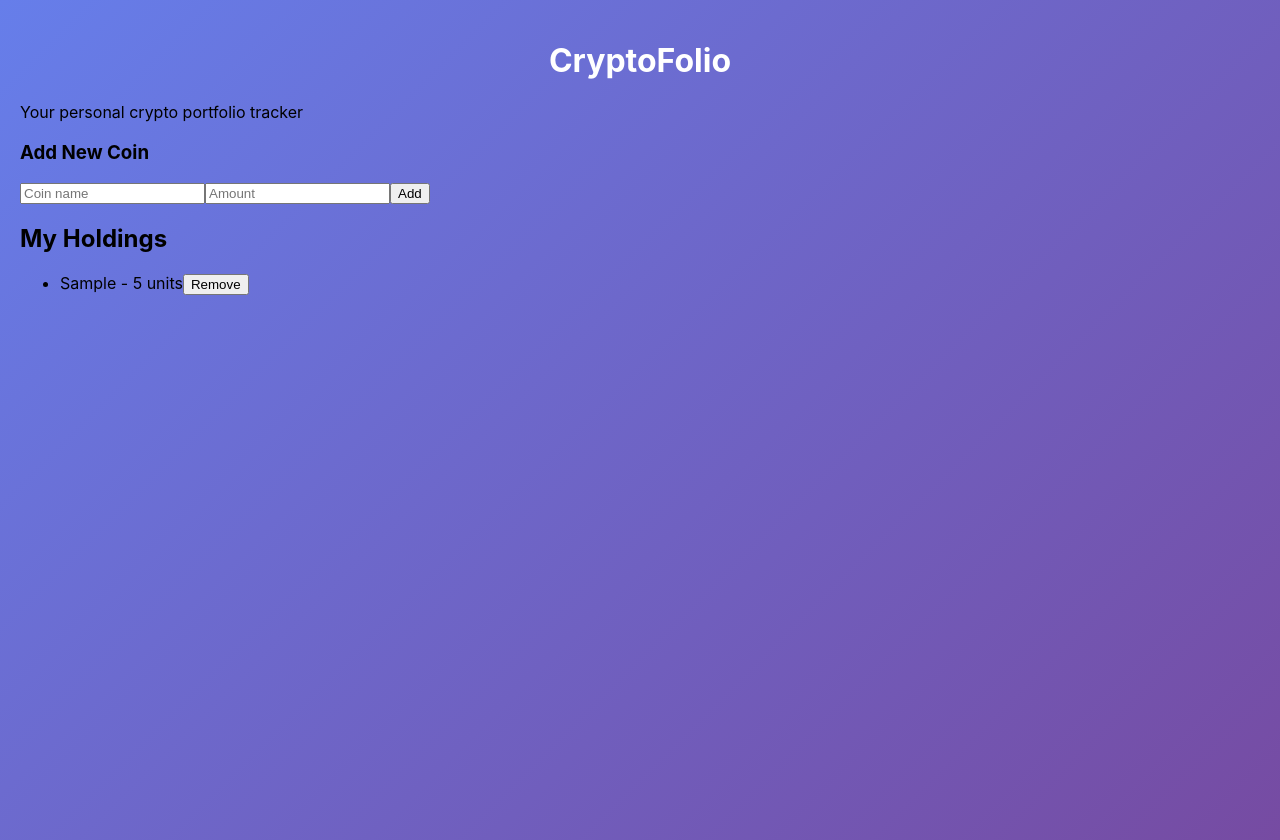
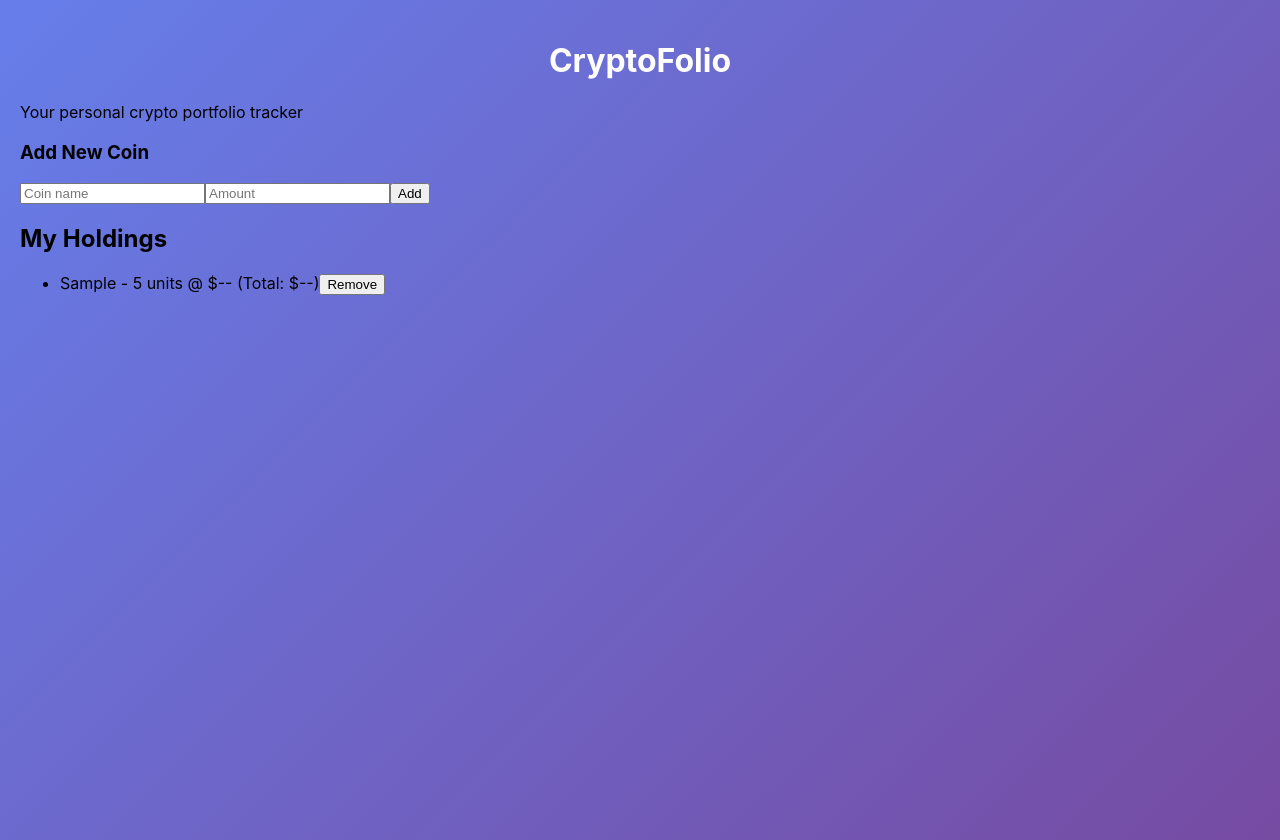
Before and after one commit to 0xJamesAnderson/CryptoFolio, a React app: page / in a window 1280 px wide. Both pictures are taken after typing "Sample", "5" into the empty fields and a click on the button "Add". Built offline with nearby package versions, Linux system fonts and the light colour scheme.

Commit message:
add price placeholders

```diff
--- a/src/components/CoinList.js
+++ b/src/components/CoinList.js
@@ -10,7 +10,7 @@ function CoinList({ coins, onDelete }) {
         <ul>
           {coins.map(coin => (
             <li key={coin.id}>
-              {coin.name} - {coin.amount} units
+              {coin.name} - {coin.amount} units @ $-- (Total: $--)
               <button onClick={() => onDelete(coin.id)}>Remove</button>
             </li>
           ))}
```
